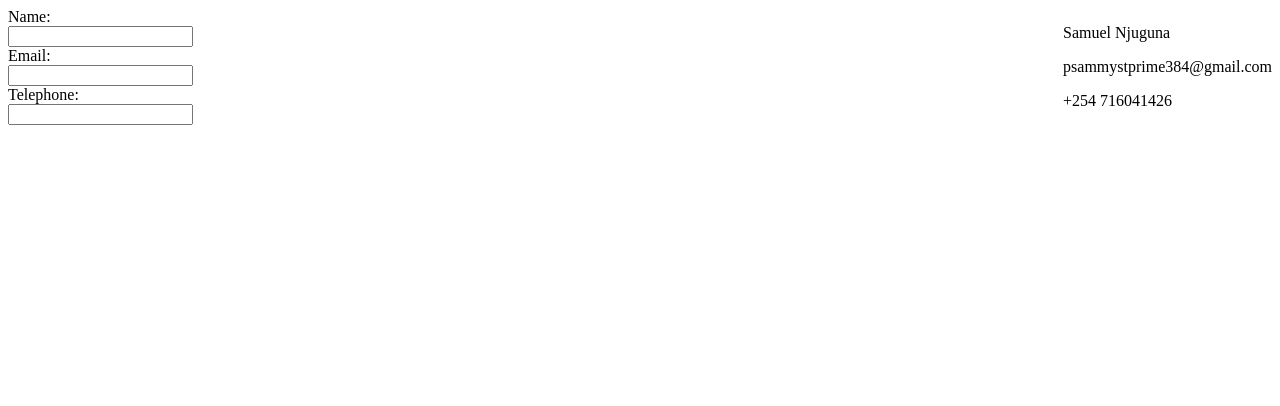
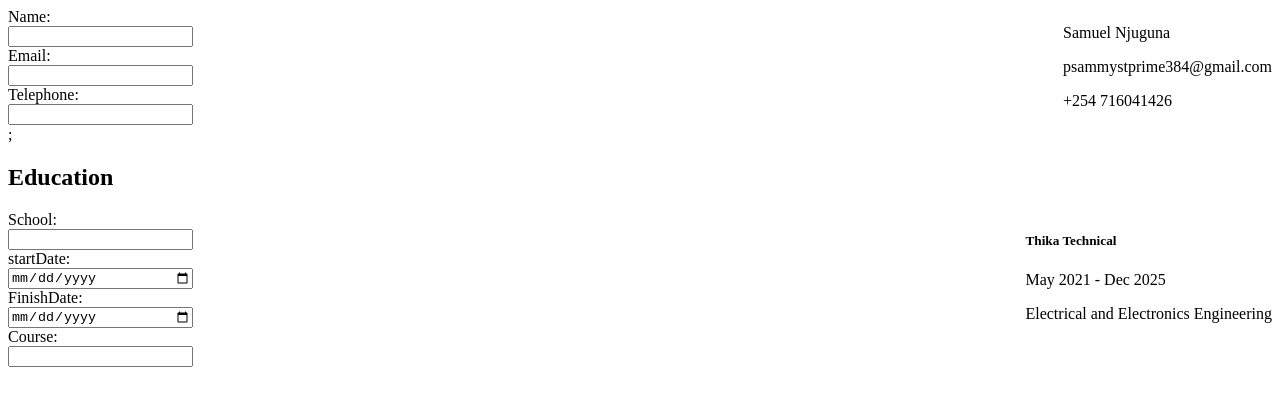
Before and after one commit to PsammystPrime/CV-Application, a React (Vite) app: page / in a window 1280 px wide. Shown: the top 406 px of the page. Built offline with nearby package versions, Linux system fonts and the light colour scheme.

Commit message:
Add education component

```diff
--- a/src/App.css
+++ b/src/App.css
@@ -6,3 +6,11 @@ header section {
   display: flex;
   flex-direction: column;
 }
+.education div {
+  display: flex;
+  justify-content: space-between;
+}
+.education section {
+  display: flex;
+  flex-direction: column;
+}
--- a/src/App.jsx
+++ b/src/App.jsx
@@ -34,10 +34,62 @@ export function Header() {
   );
 }
 
-export function Education() {}
+export function Education() {
+  const [school, setSchool] = useState("Thika Technical");
+  function handleSchool(input) {
+    setSchool(input.target.value);
+  }
+  const [startDate, setStartDate] = useState("May 2021");
+  function handleStartDate(input) {
+    setStartDate(input.target.value);
+  }
+  const [finishDate, setFinishDate] = useState("Dec 2025");
+  function handleFinishDate(input) {
+    setFinishDate(input.target.value);
+  }
+  const [course, setCourse] = useState(
+    "Electrical and Electronics Engineering"
+  );
+  function handleCourse(input) {
+    setCourse(input.target.value);
+  }
+  return (
+    <div className="education">
+      <h2>Education</h2>
+      <div>
+        <section>
+          <label htmlFor="school">School: </label>
+          <input onChange={handleSchool} type="text" id="school" />
+
+          <label htmlFor="startDate">startDate: </label>
+          <input onChange={handleStartDate} type="Date" id="startDate" />
+
+          <label htmlFor="finishDate">FinishDate: </label>
+          <input onChange={handleFinishDate} type="Date" id="finishDate" />
+
+          <label htmlFor="course">Course: </label>
+          <input onChange={handleCourse} type="text" id="course" />
+        </section>
+
+        <span>
+          <h5>{school}</h5>
+          <p>
+            {startDate} - {finishDate}
+          </p>
+          <p>{course}</p>
+        </span>
+      </div>
+    </div>
+  );
+}
 
 export default function App() {
-  return <Header />;
+  return (
+    <>
+      <Header />;
+      <Education />
+    </>
+  );
 }
 // export default function App() {
 //   const [normal, setModal] = useState(0);
```
